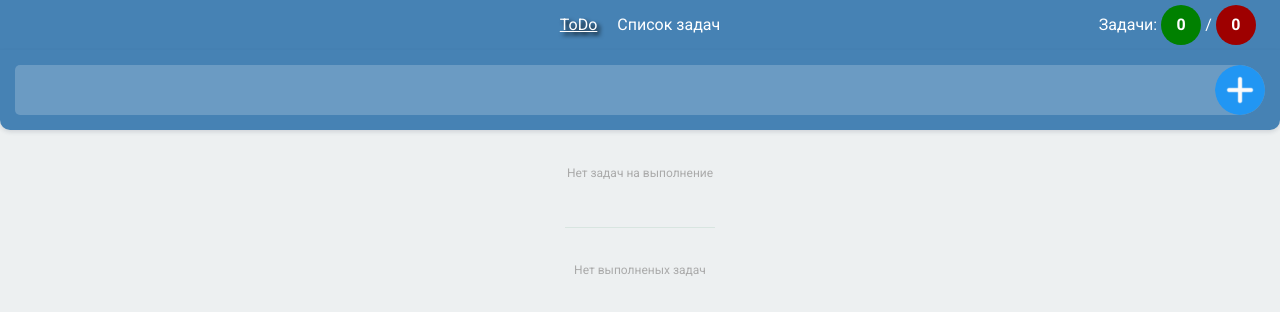
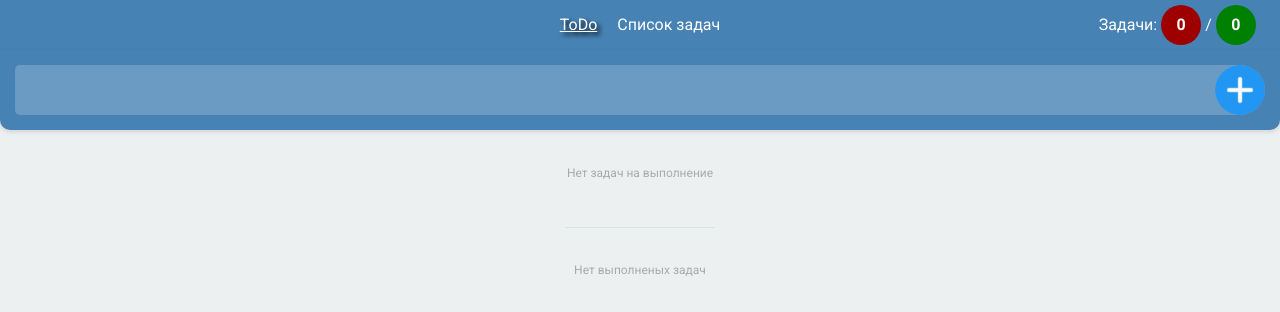
Before and after one commit to Lim-A-V/ToDo, a React (Create React App) app: page / in a window 1280 px wide. Shown: the top 312 px of the page. Built offline with nearby package versions, Linux system fonts and the light colour scheme.

Commit message:
урок - 6

```diff
--- a/src/components/Header/Header.tsx
+++ b/src/components/Header/Header.tsx
@@ -20,7 +20,7 @@ export const Header = ({ countHide }: { countHide: boolean }) => {
          <div className={headerClass.container}>
             <NavLink to="/" className={getActive}>ToDo</NavLink>
             <NavLink to="/list" className={getActive}>Список задач</NavLink>
-            {(countHide) ? <div className={headerClass.numTasks} id="count-wrapper">Задачи: <span className={headerClass.todosTrue}>{todosTrue}</span>/<span className={headerClass.todosFalse}>{todosFlase}</span></div> : null}
+            {(countHide) ? <div className={headerClass.numTasks} id="count-wrapper">Задачи: <span className={headerClass.todosFalse}>{todosFlase}</span>/<span className={headerClass.todosTrue}>{todosTrue}</span></div> : null}
          </div>
       </header>
    )
```
